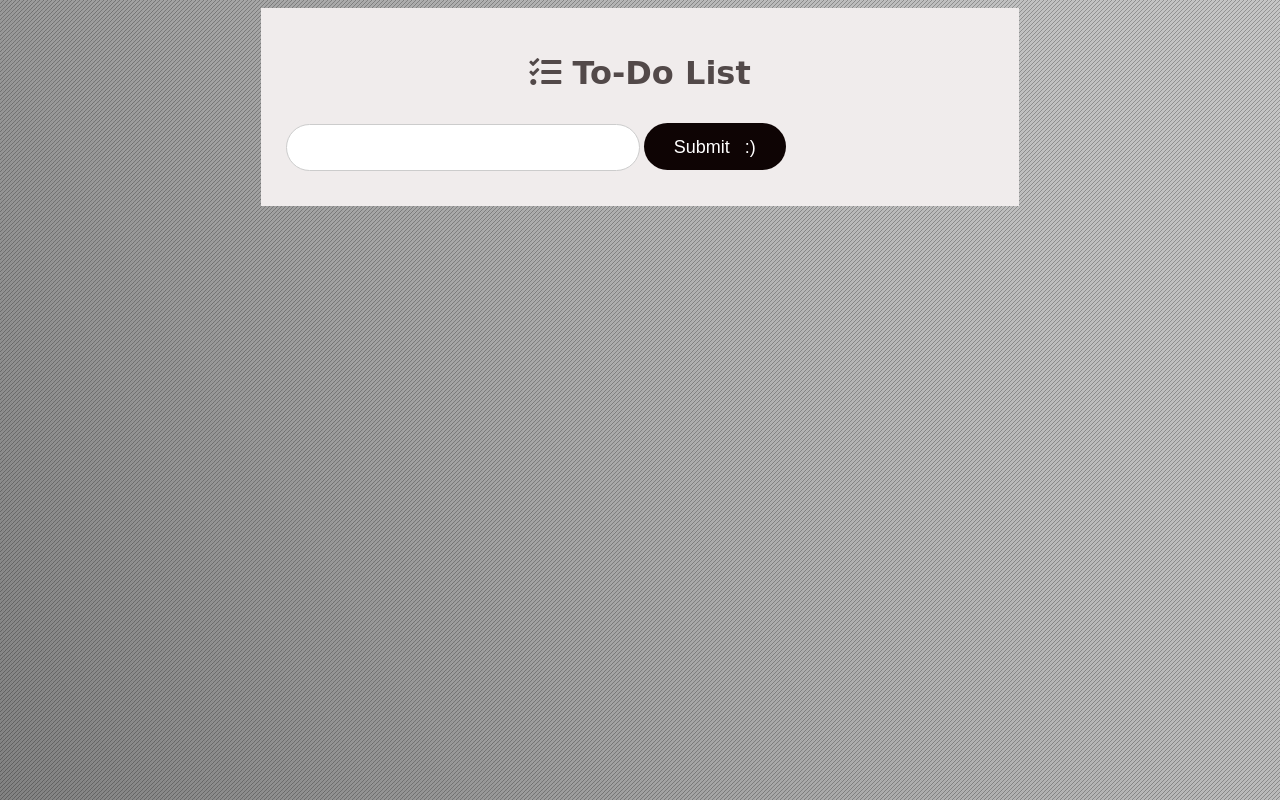
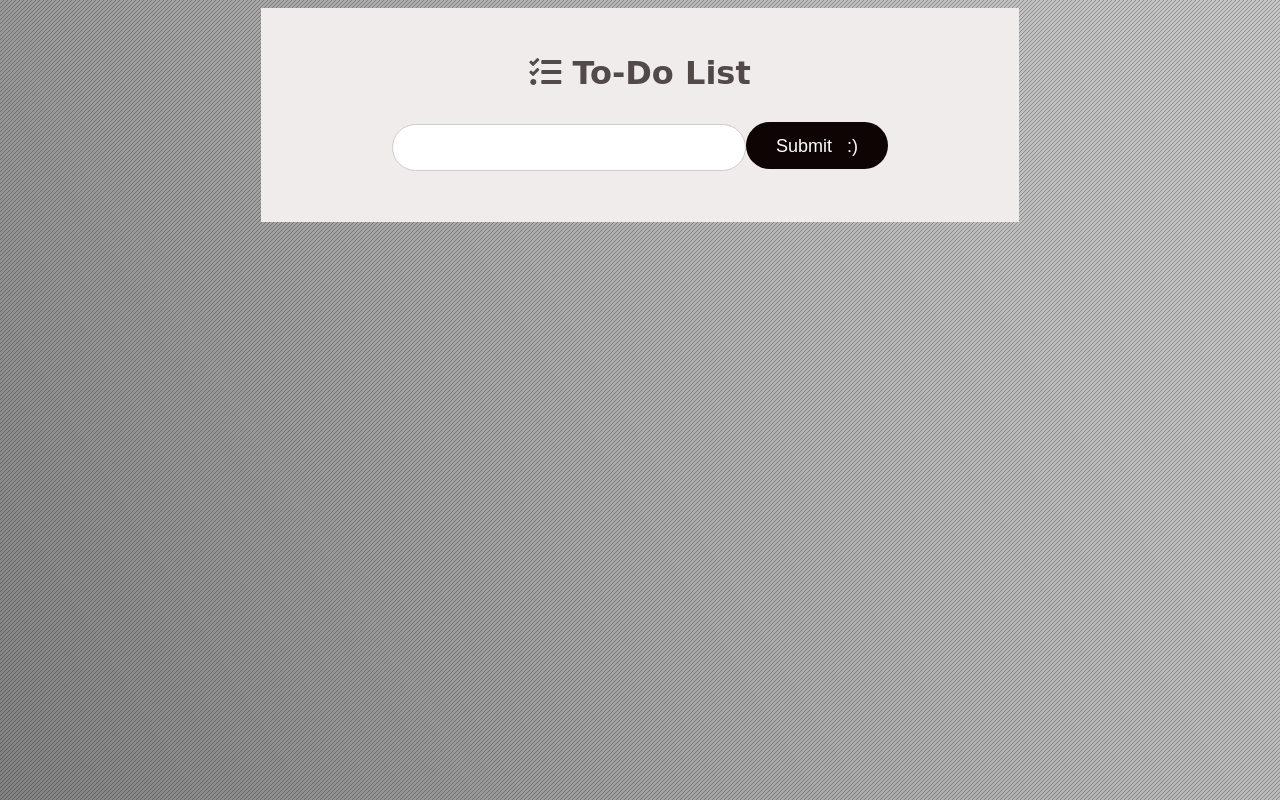
Before and after one commit to GSG-K3/To-Do-project-w2, a website: page index.html in a window 1280 px wide. Drawn offline with Linux system fonts and the light colour scheme.

Commit message:
Refactored  code

```diff
--- a/dom.js
+++ b/dom.js
@@ -8,7 +8,7 @@
     var state = []; // this is our initial todoList
     var createTodoNode = function (todo) {
         let todoNode = document.createElement('li');
-         let task = todo.description;
+
         let checkBoxNode = document.createElement('input');
         checkBoxNode.type = 'checkbox';
         checkBoxNode.setAttribute("name", `mark${todo.id}`);
--- a/index.html
+++ b/index.html
@@ -1,7 +1,6 @@
 <!DOCTYPE html>
 
 <html lang="en">
-
 
 <head>
     <meta charset="utf-8">
@@ -10,7 +9,7 @@
 </head>
 
 <body>
-    <div class="mainDiv">
+    <div class="maindiv">
         <h1 class="title">
             <i class="fa fa-tasks"></i>
            <span>  To-Do List </span>
@@ -18,7 +17,7 @@
 
         <div class="todoList">
             <form id="add-todo" class="todoForm">
-                <input type="text" name="description" class="add-todo__dec" aria-label="description" value="">
+                <input type="text" name="description" class="todoForm__dec" aria-label="description" value="">
                 <input type="submit" name="bntsubmit" aria-label="subit form" role="button" value="Submit   :)">
             </form>
         </div>
--- a/logic.js
+++ b/logic.js
@@ -53,9 +53,9 @@ var todoFunctions = {
         if (todos.length === 0) return "It is Empty";
 
 
-        let array = this.cloneArrayOfObjects(todos);
+        const array = this.cloneArrayOfObjects(todos);
 
-        let newArr = array.filter(
+        const newArr = array.filter(
             function (item) {
                 if (item.id != idToDelete) {
                     return true;
--- a/style.css
+++ b/style.css
@@ -3,7 +3,7 @@
 .mark {
   text-decoration: line-through;
 }
-#todoForm {
+.todoForm {
   display: flex;
   justify-content: center;
 }
@@ -49,7 +49,7 @@ input:focus{
   padding: 3px 0 0;
 }
 
-.mainDiv {
+.maindiv {
   background-color: rgb(240, 236, 236);
   align-items: center;
   padding: 25px;
--- a/test.js
+++ b/test.js
@@ -15,8 +15,6 @@
     t.end();
 });
 
-
-
 // Test generate id
 test("Test generate id", x => {
     x.equal(logic.generateId(), 1, "The id is not unique");
@@ -25,7 +23,6 @@
     x.equal(logic.generateId(), 4, "The id is not unique");
     x.end();
 });
-
 //Test Of Add
 test("Test Add ", t => {
     t.equal(logic.addTodo(), "the parameter can not be undefined");
```
